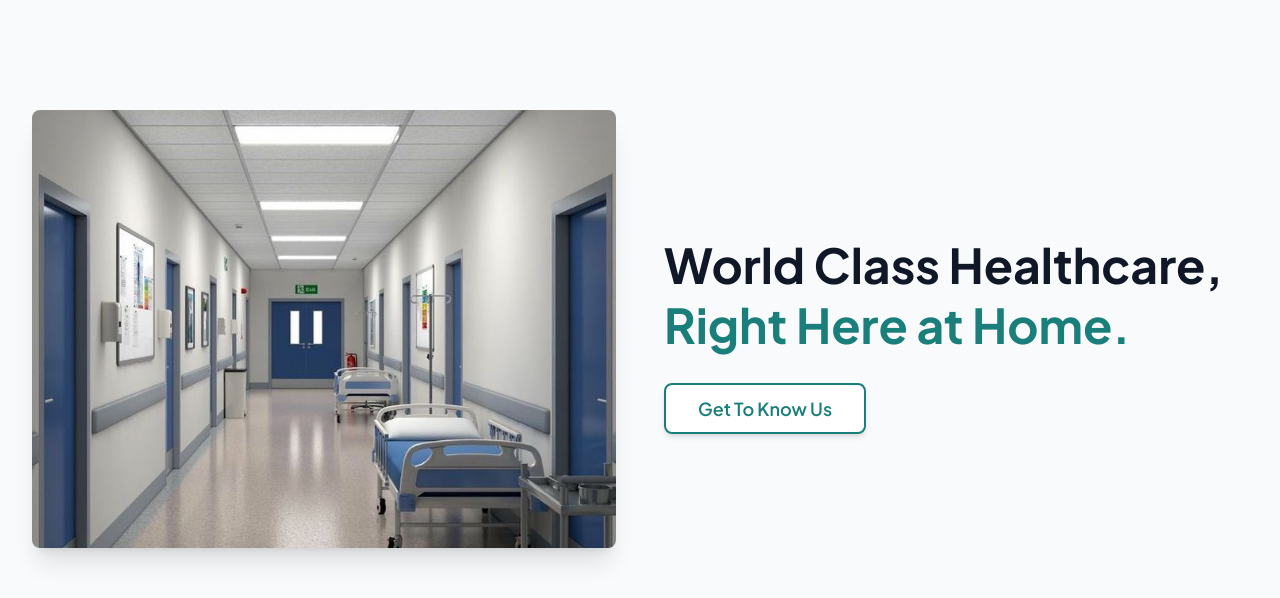
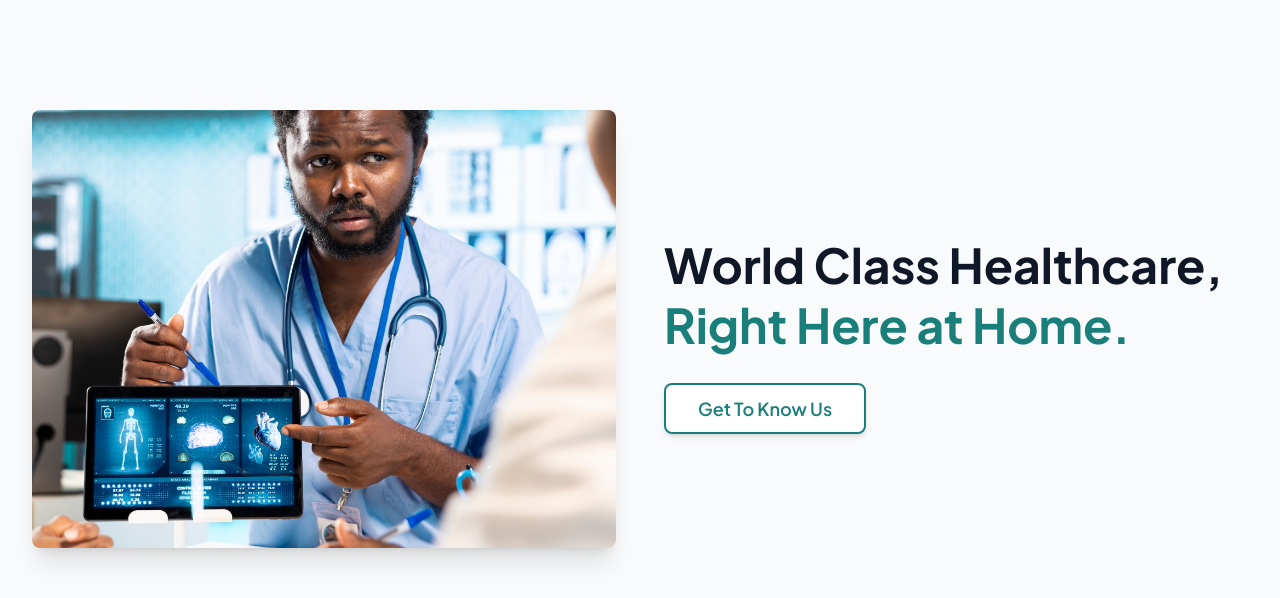
Before and after one commit to neonhealthservices/neonhealth-frontend, a Next.js app: page / in a window 1280 px wide. Shown: the part 870-1468 px from the top of the page. Built offline with nearby package versions, Linux system fonts and the light colour scheme; no server answers; the database is empty.

Commit message:
updated image

```diff
--- a/components/layout/about.tsx
+++ b/components/layout/about.tsx
@@ -10,7 +10,7 @@ export default function AboutUs() {
           <div className="w-full">
             <div className="relative w-full aspect-[4/3] rounded-lg overflow-hidden shadow-xl">
               <img
-                src="/images/hospital-hall.jpg"
+                src="/images/about.jpg"
                 alt="Hospital corridor with medical equipment"
                 className="w-full h-full object-cover"
               />
```
Also changed, not shown: public/images/about.jpg (added).
